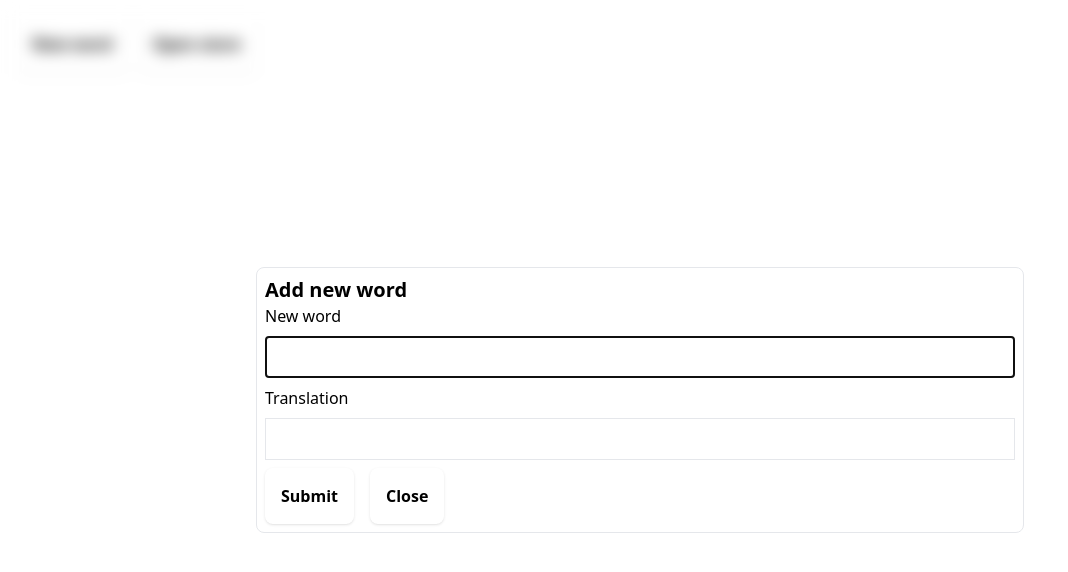
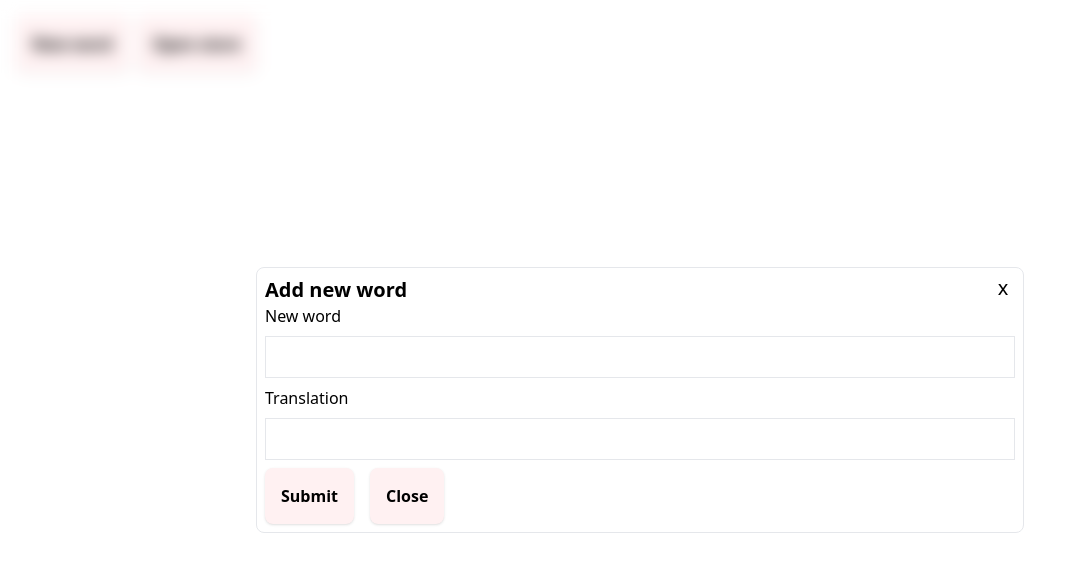
Before and after one commit to alehkonan/go-planner, a React (Vite) app in the folder frontend/: page / in a window 1280 px wide. Both pictures are taken after a click on the button "New word". Shown: the top 572 px of the page, without its empty margins (0-1068 px from the left). Built offline with nearby package versions, Linux system fonts and the light colour scheme.

Commit message:
update components

```diff
--- a/frontend/src/components/Button.tsx
+++ b/frontend/src/components/Button.tsx
@@ -8,7 +8,7 @@ export const Button = ({ className, type = 'button', ...props }: Props) => {
     <button
       className={twMerge([
         'rounded-lg p-4 shadow',
-        'bg-component-background',
+        'bg-rose-50',
         'font-semibold',
         className,
       ])}
--- a/frontend/src/components/Dialog.tsx
+++ b/frontend/src/components/Dialog.tsx
@@ -1,22 +1,46 @@
-import { ComponentProps, forwardRef, PropsWithChildren } from 'react';
+import {
+  type ComponentProps,
+  forwardRef,
+  type MutableRefObject,
+  type PropsWithChildren,
+} from 'react';
 import { twJoin } from 'tailwind-merge';
 
 type Props = ComponentProps<'dialog'>;
 
 export const Dialog = forwardRef<HTMLDialogElement, PropsWithChildren<Props>>(
-  ({ className, ...props }, ref) => {
+  ({ className, children, ...props }, ref) => {
+    const onClose = () => {
+      const r = ref as MutableRefObject<HTMLDialogElement>;
+      r.current.close();
+    };
+
     return (
       <dialog
         ref={ref}
         className={twJoin([
+          'relative',
           'w-11/12 max-w-3xl rounded-lg p-2',
-          'border-border overflow-auto border',
+          'overflow-auto border',
           'backdrop:bg-transparent backdrop:backdrop-blur',
           'animate-appear',
           className,
         ])}
         {...props}
-      />
+      >
+        <button
+          className={twJoin([
+            'grid h-10 w-10 place-items-center',
+            'absolute right-0 top-0 rounded-lg',
+            'hover:bg-rose-50 text-xl transition-colors',
+          ])}
+          type="button"
+          onClick={onClose}
+        >
+          x
+        </button>
+        {children}
+      </dialog>
     );
   },
 );
--- /dev/null
+++ b/frontend/src/components/ErrorMessage.tsx
@@ -0,0 +1,7 @@
+type Props = {
+  message: string;
+};
+
+export const ErrorMessage = ({ message }: Props) => {
+  return <span className="text-red-500 text-xs">{message}</span>;
+};
--- /dev/null
+++ b/frontend/src/components/Input.tsx
@@ -0,0 +1,37 @@
+import { type ComponentPropsWithRef, forwardRef, useId } from 'react';
+import { twJoin } from 'tailwind-merge';
+
+import { ErrorMessage } from './ErrorMessage';
+
+type Props = ComponentPropsWithRef<'input'> & {
+  label?: string;
+  error?: string;
+};
+
+export const Input = forwardRef<HTMLInputElement, Props>(
+  ({ label, error, ...props }, ref) => {
+    const inputId = useId();
+
+    return (
+      <div className="grid gap-1">
+        {label && (
+          <label htmlFor={inputId} className="text-gray-400 text-sm">
+            {label}
+          </label>
+        )}
+        <input
+          id={inputId}
+          ref={ref}
+          className={twJoin([
+            'border p-2',
+            error && 'border-red-500 outline-red-500',
+          ])}
+          {...props}
+        />
+        {error && <ErrorMessage message={error} />}
+      </div>
+    );
+  },
+);
+
+Input.displayName = 'Input';
--- /dev/null
+++ b/frontend/src/components/Title.tsx
@@ -0,0 +1,5 @@
+import { PropsWithChildren } from 'react';
+
+export const Title = ({ children }: PropsWithChildren) => {
+  return <h3 className="text-gray-500 text-lg font-semibold">{children}</h3>;
+};
```
